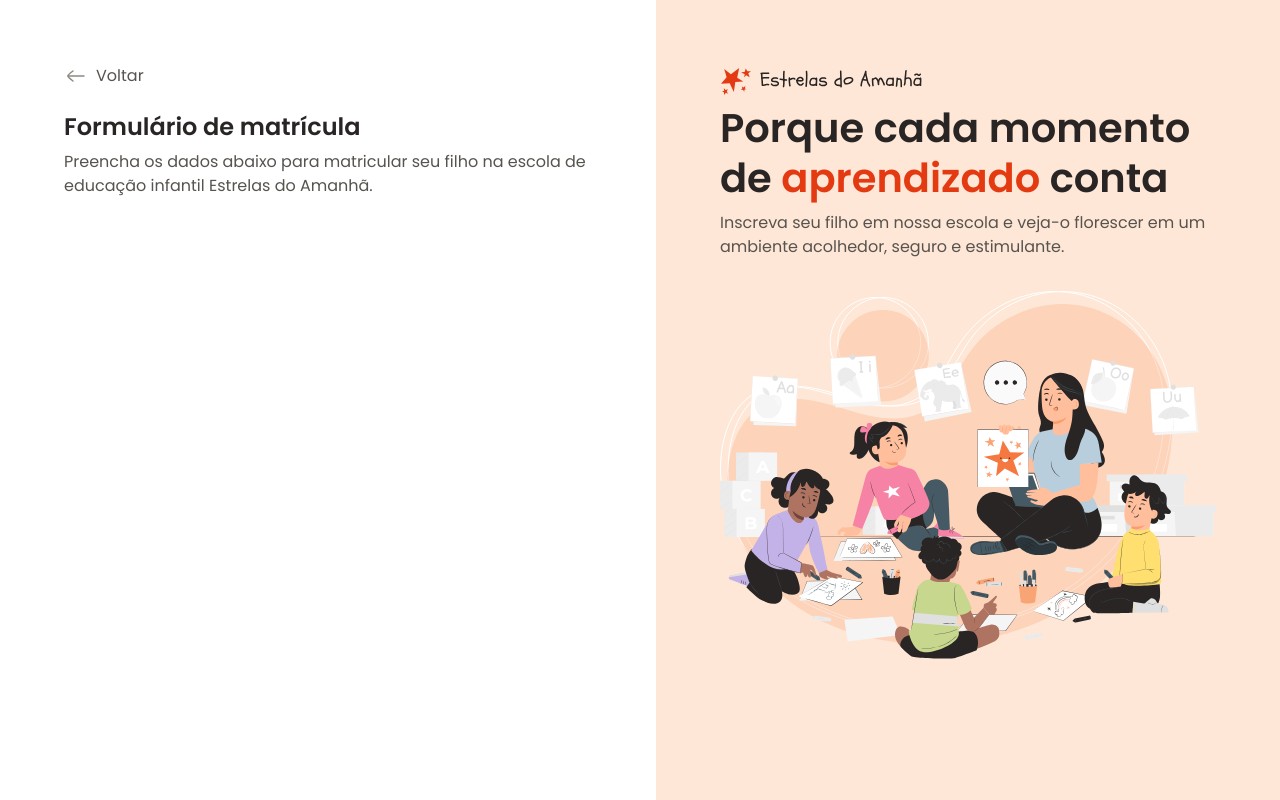
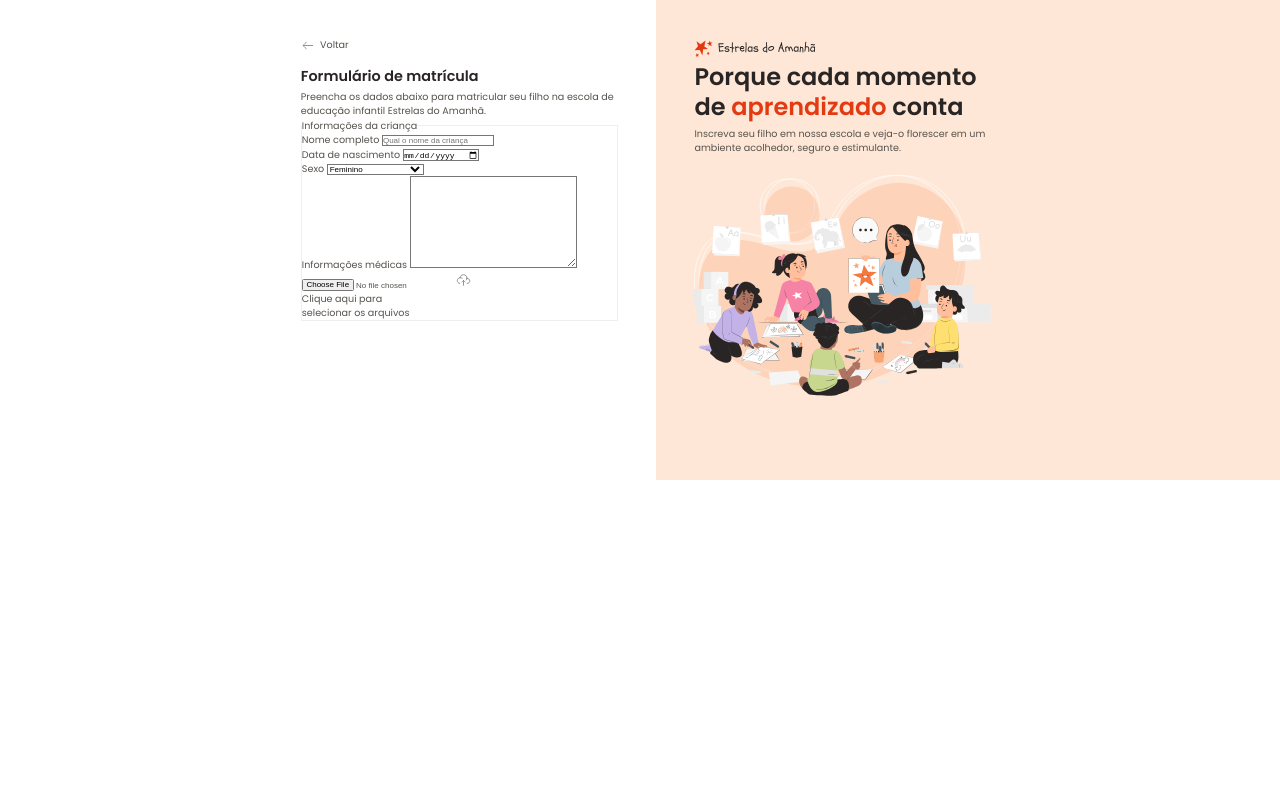
Before and after one commit to rogerdahian/formulario-de-matricula, a plain HTML site: page index.html in a window 1280 px wide. Drawn offline with Linux system fonts and the light colour scheme.

Commit message:
iniciando o formulario

```diff
--- a/index.html
+++ b/index.html
@@ -1,54 +1,101 @@
 <!DOCTYPE html>
 <html lang="pt-br">
   <head>
-  <link rel="preconnect" href="https://fonts.googleapis.com">
-<link rel="preconnect" href="https://fonts.gstatic.com" crossorigin>
+    <link rel="preconnect" href="https://fonts.googleapis.com" />
+    <link rel="preconnect" href="https://fonts.gstatic.com" crossorigin />
 
-  <meta charset="UTF-8">
-  <meta name="viewport" content="width=device-width, initial-scale=1.0">
+    <meta charset="UTF-8" />
+    <meta name="viewport" content="width=device-width, initial-scale=1.0" />
     <title>Estrelas do Amanhã</title>
-  <link rel="stylesheet" href="./styles/index.css">
-  <link href="https://fonts.googleapis.com/css2?family=Poppins:ital,wght@0,100;0,200;0,300;0,400;0,500;0,600;0,700;0,800;0,900;1,100;1,200;1,300;1,400;1,500;1,600;1,700;1,800;1,900&display=swap" rel="stylesheet">
+    <link rel="stylesheet" href="./styles/index.css" />
+    <link
+      href="https://fonts.googleapis.com/css2?family=Poppins:ital,wght@0,100;0,200;0,300;0,400;0,500;0,600;0,700;0,800;0,900;1,100;1,200;1,300;1,400;1,500;1,600;1,700;1,800;1,900&display=swap"
+      rel="stylesheet"
+    />
   </head>
   <body>
     <div id="app">
       <main>
         <div class="main-container">
           <div class="back">
-          <img src="icons/arrow-left-02.svg" alt="">
+            <img src="icons/arrow-left-02.svg" alt="" />
             <span>Voltar</span>
           </div>
           <h1>Formulário de matrícula</h1>
-        <p>Preencha os dados abaixo para matricular seu filho na escola de educação infantil Estrelas do Amanhã.  </p>
+          <p>
+            Preencha os dados abaixo para matricular seu filho na escola de
+            educação infantil Estrelas do Amanhã.
+          </p>
+
+          <form method="post" enctype="multipart/form-data">
+            <fieldset class="child-info">
+              <legend>Informações da criança</legend>
+
+              <div class="input-wrapper">
+                <label for="fullname">Nome completo</label>
+                <input
+                name="fullname"
+                  id="fullname"
+                  type="text"
+                  placeholder="Qual o nome da criança"
+                />
               </div>
 
+              <div class="input-wrapper">
+                <label for="birth">Data de nascimento</label>
+                <input
+                name="birth"
+                id="birth"
+                type="date"
+                lang="pt-br" />
+              </div>
+
+              <div class="select-wrapper">
+                <label for="gender">Sexo</label>
+                <select name="gender" id="gender">
+                  <option value="female">Feminino</option>
+                  <option value="male">Masculino</option>
+                  <option value="na">Prefiro não responder</option>
+                </select>
+              </div>
+
+              <div class="textarea-wrapper">
+                <label for="medical-info">Informações médicas</label>
+                <textarea name="medical-info" id="medical-info"
+                cols="30" rows="10"
+                placeholder="A criança possui alguma condição médica que a escola deve estar ciente? (se sim, especifique)">
+              </textarea>
+              </div>
+
+              <div class="droparea-wrapper">
+                <input type="file" name="birth-file" id="birth-file">
+                <img src="icons/cloud-upload.svg" alt="">
+                <p>Clique aqui para <br>selecionar os arquivos</p>
+              </div>
+
+            </fieldset>
+          </form>
+        </div>
       </main>
 
       <aside>
         <div class="aside-container">
-
           <header>
-
-          <img src="assets/logo.svg" alt="">
+            <img src="assets/logo.svg" alt="" />
             <h2>
               Porque cada momento de
-           <span>
-            aprendizado
-          </span>
+              <span> aprendizado </span>
               conta
             </h2>
             <p>
-            Inscreva seu filho em nossa escola e veja-o florescer em um ambiente acolhedor, seguro e estimulante.
+              Inscreva seu filho em nossa escola e veja-o florescer em um
+              ambiente acolhedor, seguro e estimulante.
             </p>
-
           </header>
 
-        <img src="assets/Illustration.svg" alt="">
+          <img src="assets/Illustration.svg" alt="" />
         </div>
-
       </aside>
-
     </div>
-
   </body>
 </html>
--- a/styles/global.css
+++ b/styles/global.css
@@ -20,6 +20,8 @@
     --stroke-default:#D6D3D1;
     --stroke-highlight:#F3541C;
     --semantic-error:#DC2626;
+
+    zoom: 60%;
 }
 
 body{
```
Lines whose indentation alone changed are shown as unchanged.
